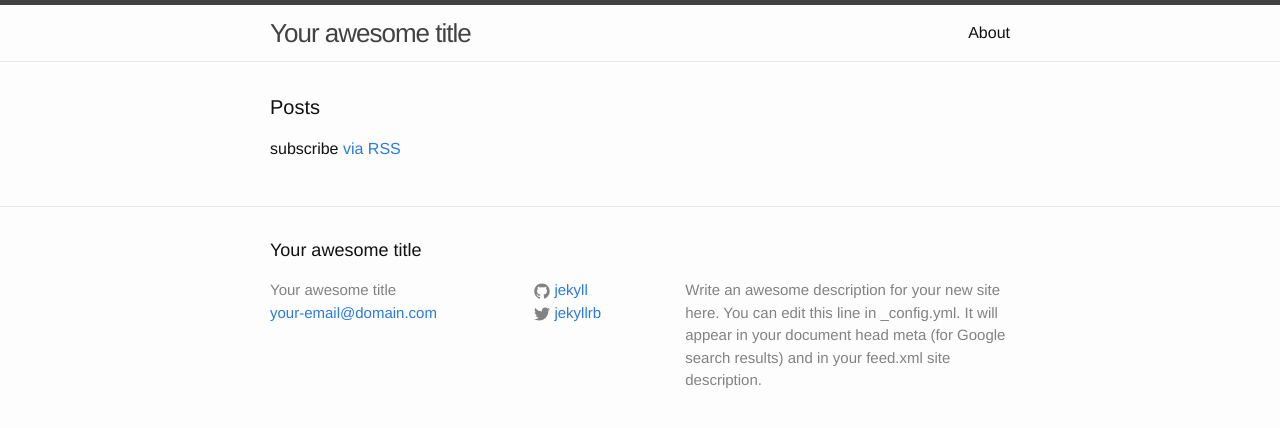
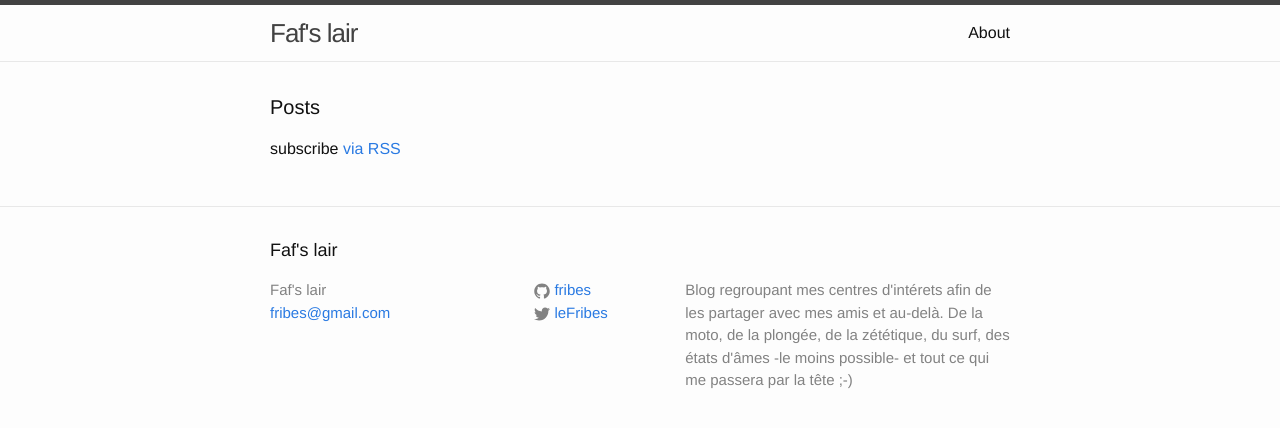
Before and after one commit to fribes/fribes.github.io, a Jekyll site: the page built from index.html, in a window 1280 px wide. Shown: the top 428 px of the page. Built offline with Jekyll 4.4.1, drawn with Linux system fonts in a browser that asks for light colours.

Commit message:
Update config.yml

```diff
--- a/_config.yml
+++ b/_config.yml
@@ -6,16 +6,17 @@
 # 'jekyll serve'. If you change this file, please restart the server process.
 
 # Site settings
-title: Your awesome title
-email: your-email@domain.com
+title: Faf's lair
+email: fribes@gmail.com
 description: > # this means to ignore newlines until "baseurl:"
-  Write an awesome description for your new site here. You can edit this
-  line in _config.yml. It will appear in your document head meta (for
-  Google search results) and in your feed.xml site description.
+  Blog regroupant mes centres d'intérets afin de les partager
+  avec mes amis et au-delà. De la moto, de la plongée, de la zététique,
+  du surf, des états d'âmes -le moins possible- et tout ce qui me passera par la
+  tête ;-)
 baseurl: "" # the subpath of your site, e.g. /blog
-url: "http://yourdomain.com" # the base hostname & protocol for your site
-twitter_username: jekyllrb
-github_username:  jekyll
+url: "http://fribes.github.io" # the base hostname & protocol for your site
+twitter_username: leFribes
+github_username:  fribes
 
 # Build settings
 markdown: kramdown
```
